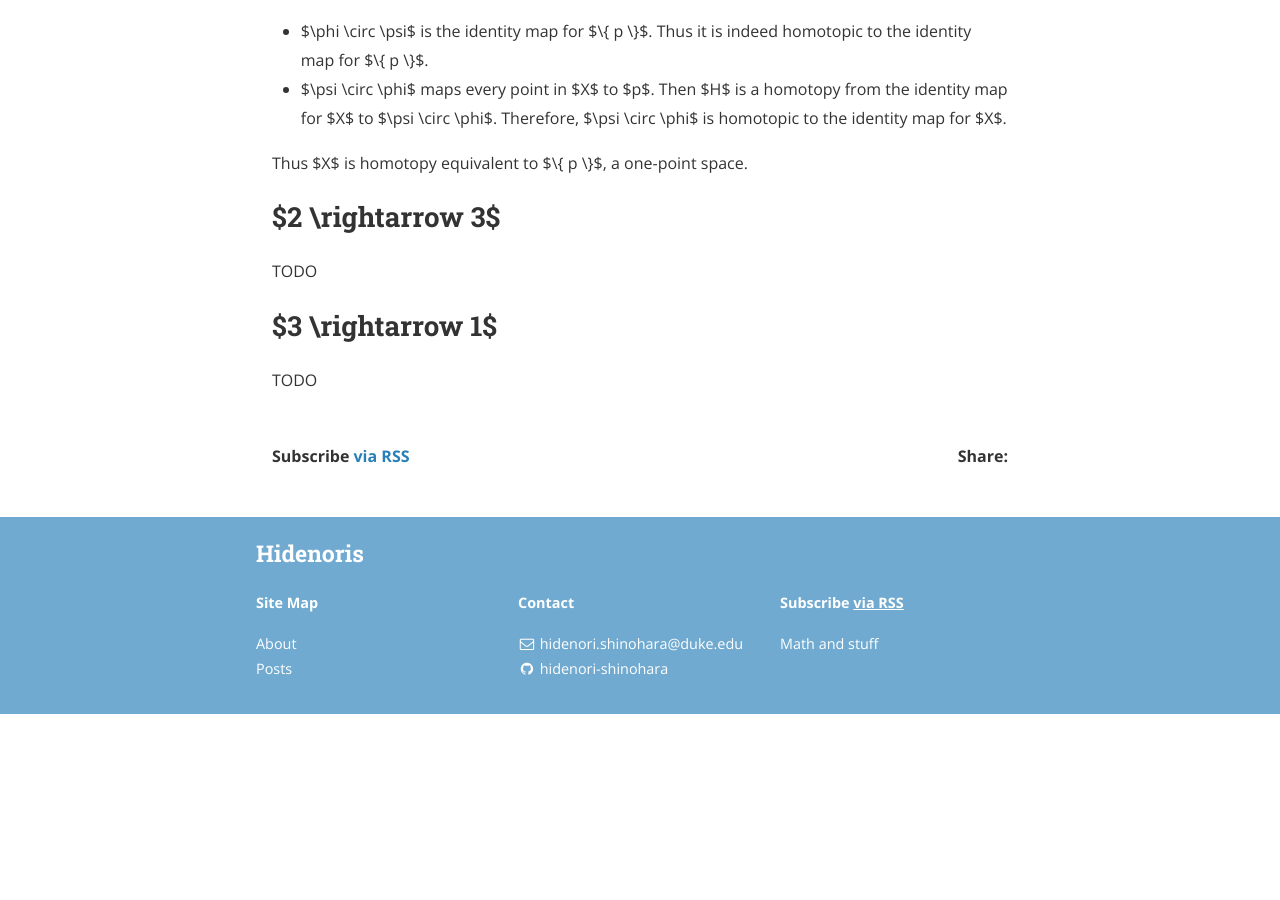
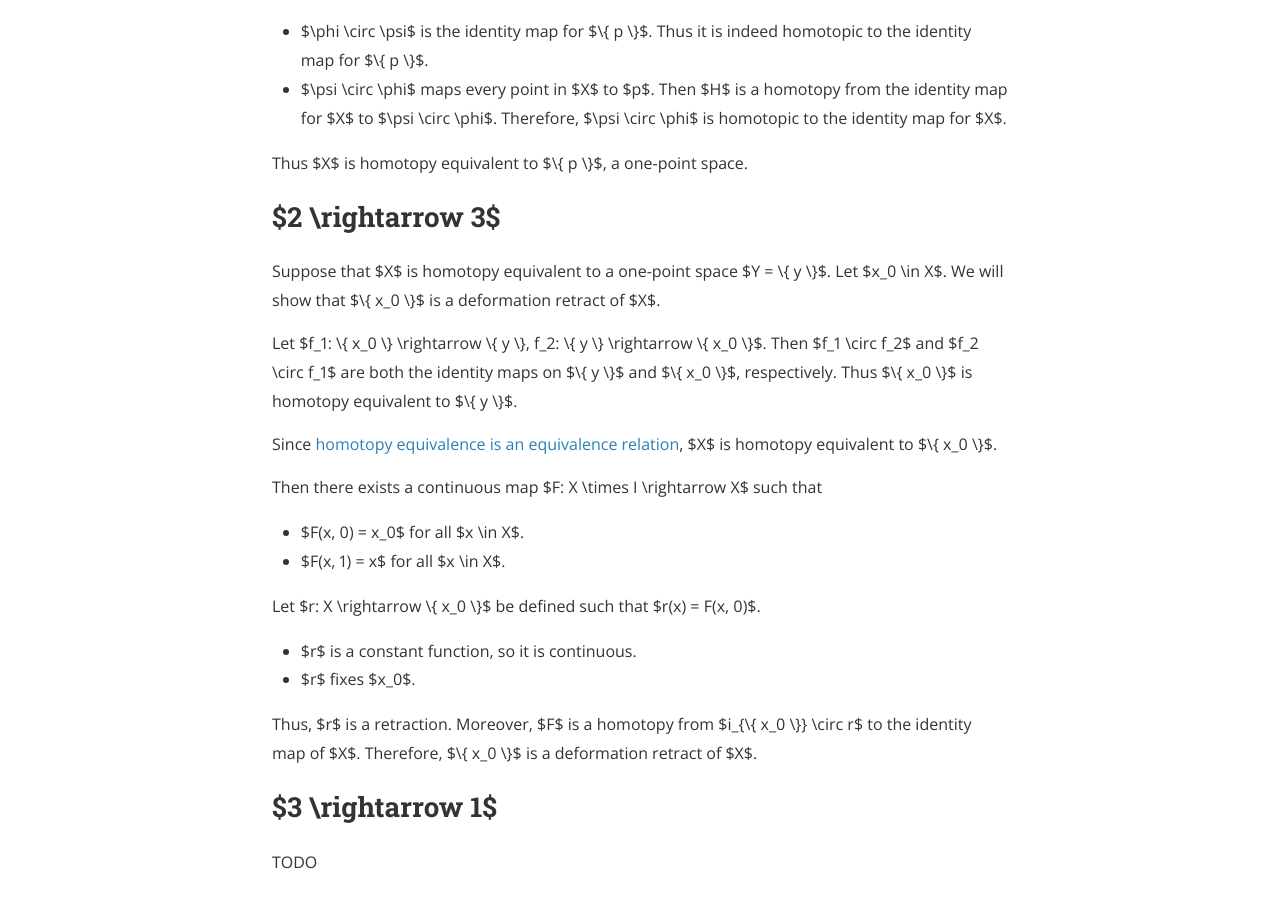
Before and after one commit to hidenori-shinohara/hidenori-shinohara.github.io, a Jekyll site: the page built from _posts/introduction_to_topological_manifolds/chapter7/2019-08-13-various-definitions-contractible-ex-7-42.md, in a window 1280 px wide and 900 px high, scrolled down 906 px. Built offline with Jekyll 4.4.1, drawn with Linux system fonts in a browser that asks for light colours; nearby versions of some CDN libraries; before the commit the page ends 1620 px from its top, so only the background shows below that.

Commit message:
Finish Ex 7-42 (2/3)

```diff
--- a/_posts/introduction_to_topological_manifolds/chapter7/2019-08-13-various-definitions-contractible-ex-7-42.md
+++ b/_posts/introduction_to_topological_manifolds/chapter7/2019-08-13-various-definitions-contractible-ex-7-42.md
@@ -33,7 +33,28 @@ Let $\psi: \\{ p \\} \rightarrow X$ be the inclusion map.
 Thus $X$ is homotopy equivalent to $\\{ p \\}$, a one-point space.
 
 ## $2 \rightarrow 3$
-TODO
+Suppose that $X$ is homotopy equivalent to a one-point space $Y = \\{ y \\}$.
+Let $x_0 \in X$.
+We will show that $\\{ x_0 \\}$ is a deformation retract of $X$.
+
+Let $f_1: \\{ x_0 \\} \rightarrow \\{ y \\}, f_2: \\{ y \\} \rightarrow \\{ x_0 \\}$.
+Then $f_1 \circ f_2$ and $f_2 \circ f_1$ are both the identity maps on $\\{ y \\}$ and $\\{ x_0 \\}$, respectively.
+Thus $\\{ x_0 \\}$ is homotopy equivalent to $\\{ y \\}$.
+
+Since [homotopy equivalence is an equivalence relation]({{ site.baseurl }}{% post_url /introduction_to_topological_manifolds/chapter7/2019-08-10-homotopy-equivalence-ex-7-36 %}), $X$ is homotopy equivalent to $\\{ x_0 \\}$.
+
+Then there exists a continuous map $F: X \times I \rightarrow X$ such that
+
+* $F(x, 0) = x_0$ for all $x \in X$.
+* $F(x, 1) = x$ for all $x \in X$.
+
+Let $r: X \rightarrow \\{ x_0 \\}$ be defined such that $r(x) = F(x, 0)$.
+* $r$ is a constant function, so it is continuous.
+* $r$ fixes $x_0$.
+
+Thus, $r$ is a retraction.
+Moreover, $F$ is a homotopy from $i_{\\{ x_0 \\}} \circ r$ to the identity map of $X$.
+Therefore, $\\{ x_0 \\}$ is a deformation retract of $X$.
 
 ## $3 \rightarrow 1$
 TODO
```
